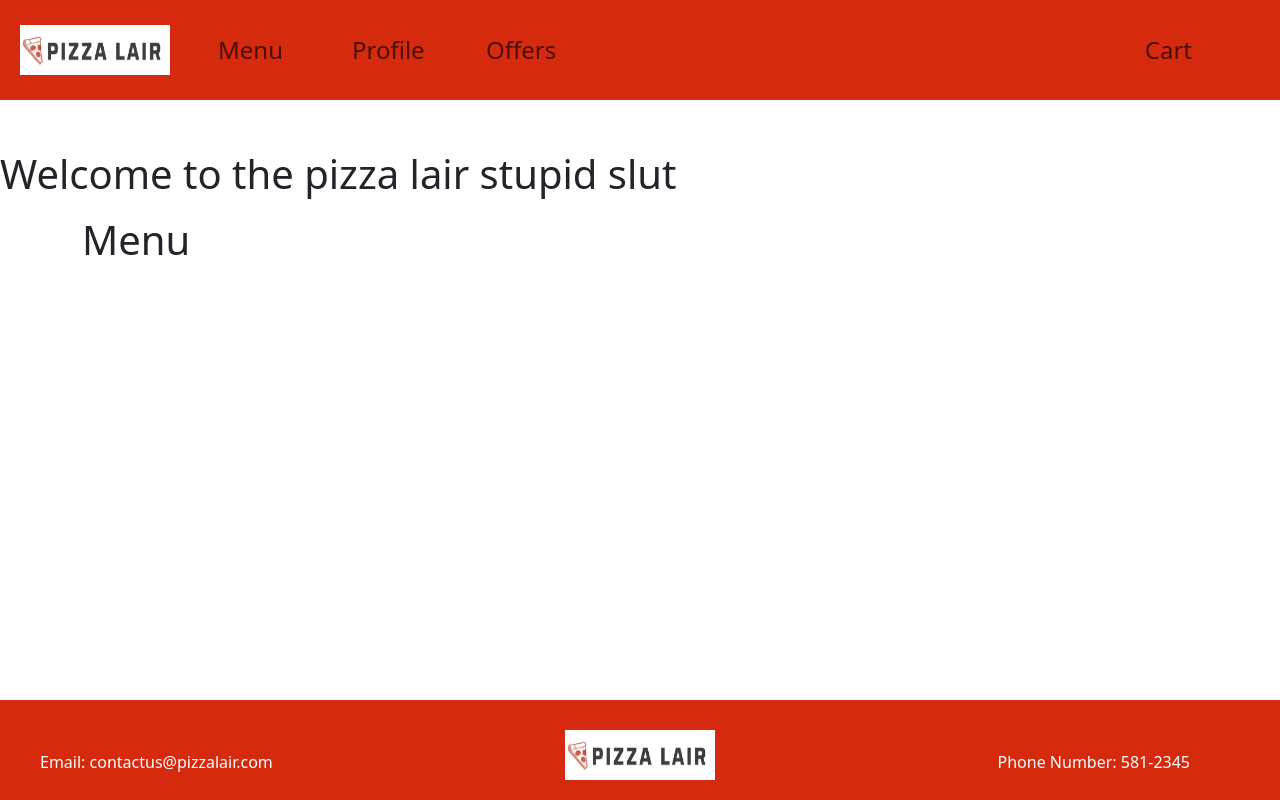
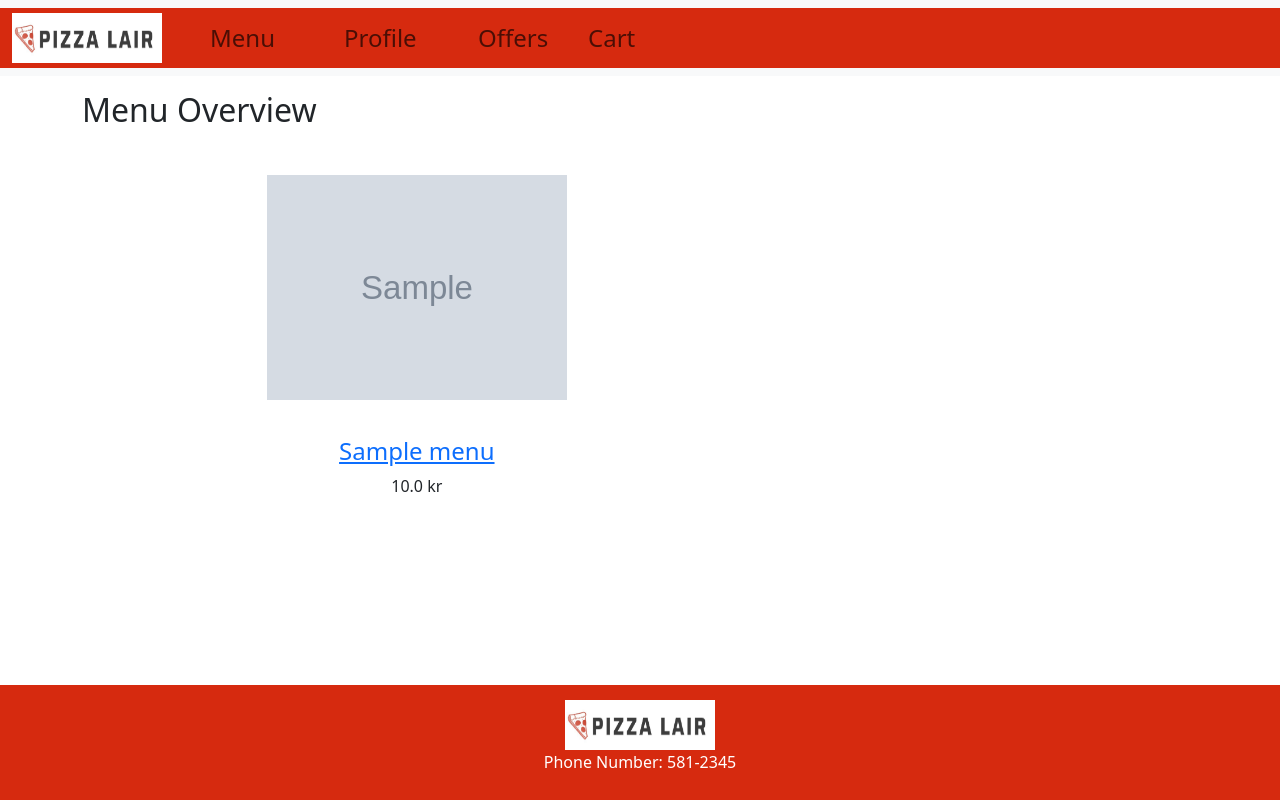
Before and after one commit to hildur73/verklegt2-hopur39, a Django app: page / in a window 1280 px wide. Run offline with Django 4.2, Linux system fonts and the light colour scheme; tables that the repository leaves empty hold one stand-in row (values such as "Sample post"); grey boxes marked "Sample" are stand-in pictures.

Commit message:
takk fyrir ekkert

```diff
--- a/pizza_lair/menu/models.py
+++ b/pizza_lair/menu/models.py
@@ -11,7 +11,6 @@ class Menu(models.Model):
         return self.name
 
 
-
 class Menudetails(models.Model):
     description = models.CharField(max_length=255, blank=True)
     menuid = models.ForeignKey(Menu, on_delete=models.CASCADE)
--- a/pizza_lair/menu/urls.py
+++ b/pizza_lair/menu/urls.py
@@ -1,6 +1,7 @@
 from django.urls import path
 from . import views
 
-urlpatterns = {
-    path('', views.index, name="menu-index")
-}
+urlpatterns = [
+    path('', views.index, name="menu-index"),
+    path('<int:id>', views.get_pizza_by_id, name='menu_details')
+]
--- a/pizza_lair/menu/views.py
+++ b/pizza_lair/menu/views.py
@@ -1,7 +1,18 @@
-from django.shortcuts import render
-from menu.models import Menu
+from django.shortcuts import render, get_object_or_404
+from menu.models import Menu, Menudetails
 # Create your views here.
 
 def index(request):
-    context = {'menu:': Menu.objects.all().order_by('name')}
+    context = {}
+    context['menu'] = Menu.objects.all()
     return render(request, 'menu/index.html', context)
+
+def get_pizza_by_id(request, id):
+    bla = Menu.objects.filter(id=id).first()
+
+    menudetail = Menudetails.objects.filter(menuid_id=bla.id).first()
+
+    return render(request, 'menu/menu_details.html', {
+        'menu': get_object_or_404(Menu, pk=id),
+        'menudetails': menudetail
+    })
--- a/pizza_lair/offers/views.py
+++ b/pizza_lair/offers/views.py
@@ -3,5 +3,6 @@ from offers.models import Offers
 
 # Create your views here.
 def index(request):
-    context = {'offers:': Offers.objects.all()}
+    context = {}
+    context['offers'] = Offers.objects.all()
     return render(request, 'offers/index.html', context)
--- a/pizza_lair/static/css/main.css
+++ b/pizza_lair/static/css/main.css
@@ -1,42 +1,20 @@
 .container-fluid{
     background-color: #D62A0F;
-    padding: 20px;
-    position: absolute;
     top: 0;
     left: 0;
     right: 0;
 }
 
-h1{
-    position: absolute;
-    top: 150px;
-}
-.red {
-    position: relative;
-    top: 200px;
-}
-
-.offers{
-    background-color: lightblue;
-    position: absolute;
-    top: 200px;
-}
-
-.cart{
-    background-color: lightpink;
-    position: absolute;
-    top: 200px;
+.container{
+    padding-bottom: 130px;
+    padding-top: 15px;
 }
 
 .personal_profile{
     background-color: mediumpurple;
-    position: absolute;
-    top: 200px;
 }
 
 .nav-cart{
-    position:absolute;
-    right: 80px;
     font-size: 150%;
 }
 
@@ -47,41 +25,57 @@ h1{
 }
 
 .footer{
-    position: absolute;
+    position: fixed;
     left: 0;
     bottom: 0;
-    padding: 30px;
+    padding-top: 15px;
     width: 100%;
     background-color: #D62A0F;
     color: white;
     text-align: center;
-    height: 100px;
-    margin-top: -200px;
-}
-
-.phone_number{
-    position: absolute;
-    right: 80px;
-    bottom: 0;
-    padding: 10px;
-}
-
-.email{
-    position: absolute;
-    text-align: left;
-    bottom: 0;
-    padding: 10px;
+    height: 115px;
 }
 
 @media screen and (max-width: 800px){
-    .email{
-        display: none;
-    }
     .phone_number{
         display: none;
     }
 }
 
+.pizza-img {
+    width: 300px;
+    height: 300px;
+    object-fit: contain;
+    object-position: center;
+
+}
+
+ .single_pizza{
+     float: left;
+     width: 50%;
+    vertical-align: middle;
+ }
+
+.pizza-img-description{
+    float: left;
+    height: auto;
+
+}
+
+.description{
+    font-size: 150%;
+    padding: 30px;
+    text-align: center;
+}
+
+.priced{
+    font-size: 130%;
+    text-align: center;
+}
+
 .menu{
-    top: 400px;
+    width: 80%;
+    text-align: center;
+    margin: auto;
+
 }
--- a/pizza_lair/templates/base.html
+++ b/pizza_lair/templates/base.html
@@ -5,12 +5,12 @@
     <meta charset="UTF-8">
     <title>Pizza Lair</title>
     <link href="https://cdn.jsdelivr.net/npm/bootstrap@5.3.0-alpha3/dist/css/bootstrap.min.css" rel="stylesheet" integrity="sha384-KK94CHFLLe+nY2dmCWGMq91rCGa5gtU4mk92HdvYe+M/SXH301p5ILy+dN9+nJOZ" crossorigin="anonymous">
-    <link rel="stylesheet" href="{% static 'css/main.css' %}" >
+    <link rel="stylesheet" href="{% static 'css/main.css' %}">
 </head>
+
 
 <body>
     {% include 'navigation.html' %}
-    <h1> Welcome to the pizza lair stupid slut</h1>
     <div class ="container">
         {% block content %}
         {% endblock %}
@@ -18,7 +18,6 @@
      <div class="footer">
          <a class="navbar-brand" href="/"><img src="{% static 'images/logo.jpeg' %}" alt="Logo" width="150" height="50"></a>
          <p class="phone_number">Phone Number: 581-2345</p>
-         <p class="email">Email: contactus@pizzalair.com</p>
     </div>
 
     <script src="https://cdn.jsdelivr.net/npm/bootstrap@5.3.0-alpha3/dist/js/bootstrap.bundle.min.js" integrity="sha384-ENjdO4Dr2bkBIFxQpeoTz1HIcje39Wm4jDKdf19U8gI4ddQ3GYNS7NTKfAdVQSZe" crossorigin="anonymous"></script>
--- a/pizza_lair/templates/menu/index.html
+++ b/pizza_lair/templates/menu/index.html
@@ -1,8 +1,9 @@
 {% extends 'base.html' %}
 
 {% block content %}
-    <h1 class="red">Menu</h1>
+    <h2 class="red">Menu Overview</h2>
     <div class="menu">
+
         {% for pizza in menu %}
             {% include 'menu/single_pizza.html' with pizza=pizza %}
         {% endfor %}
--- a/pizza_lair/templates/menu/single_pizza.html
+++ b/pizza_lair/templates/menu/single_pizza.html
@@ -1,4 +1,9 @@
-<div class="well pizza">
-    <img class="pizza-img" src="{{ pizza.menu_set.first.image }}"/>
-    <h4>{{pizza.name}}</h4>
+<div class="single_pizza">
+    <a href="/menu/{{pizza.id}}">
+        <img class="pizza-img"  src="{{ pizza.image }}"/>
+        <h4>{{pizza.name}}</h4>
+    </a>
+    <p>{{pizza.price}} kr</p>
 </div>
+
+<!--menu_set.first.image-->
--- a/pizza_lair/templates/navigation.html
+++ b/pizza_lair/templates/navigation.html
@@ -1,4 +1,5 @@
 {% load static %}
+
 <nav class="navbar navbar-expand-lg bg-body-tertiary">
   <div class="container-fluid">
     <a class="navbar-brand" href="/"><img src="{% static 'images/logo.jpeg' %}" alt="Logo" width="150" height="50"></a>
--- a/pizza_lair/templates/offers/index.html
+++ b/pizza_lair/templates/offers/index.html
@@ -1,7 +1,10 @@
 {% extends 'base.html' %}
 
 {% block content %}
+    <h2>Available offers</h2>
     <div class="offers">
-        <h2> how about some offers skank?</h2>
+        {% for offer in offers %}
+            {% include 'offers/single_offer.html' with offer=offer %}
+        {% endfor %}
     </div>
 {% endblock %}
--- /dev/null
+++ b/pizza_lair/templates/offers/single_offer.html
@@ -0,0 +1,5 @@
+<div class="well offer">
+    <h4>{{offer.description}}</h4>
+    <p>{{offer.price}} kr</p>
+
+</div>
```
Also changed, not shown: pizza_lair/templates/menu/menu_details.html (added, +7 -0 lines).
